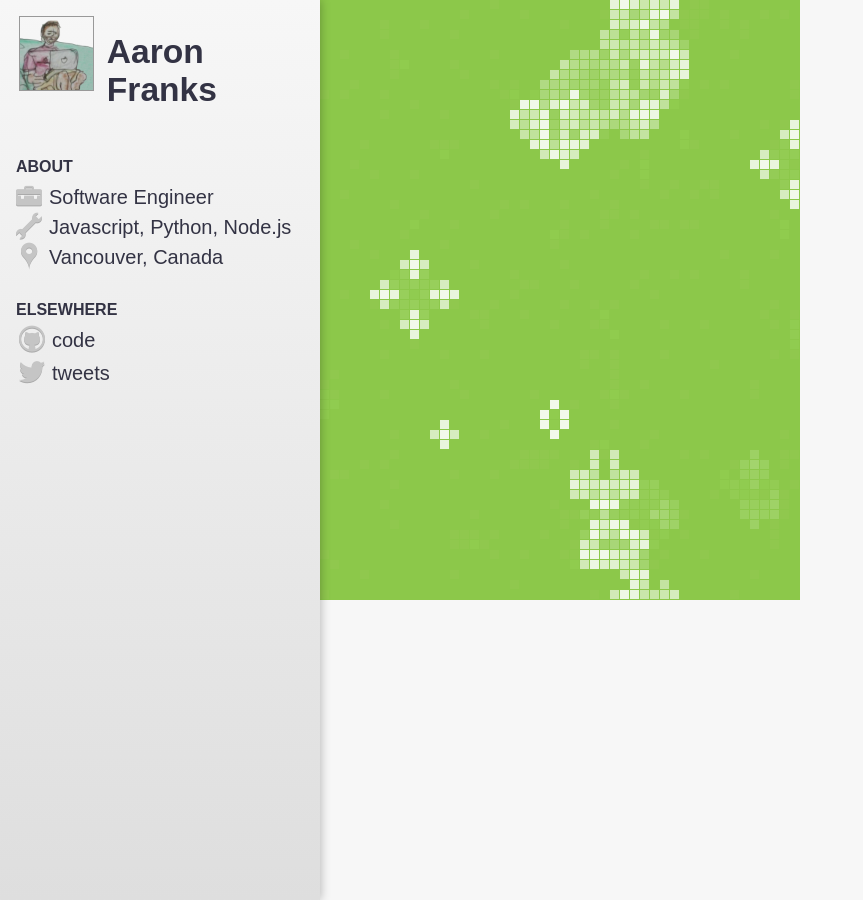
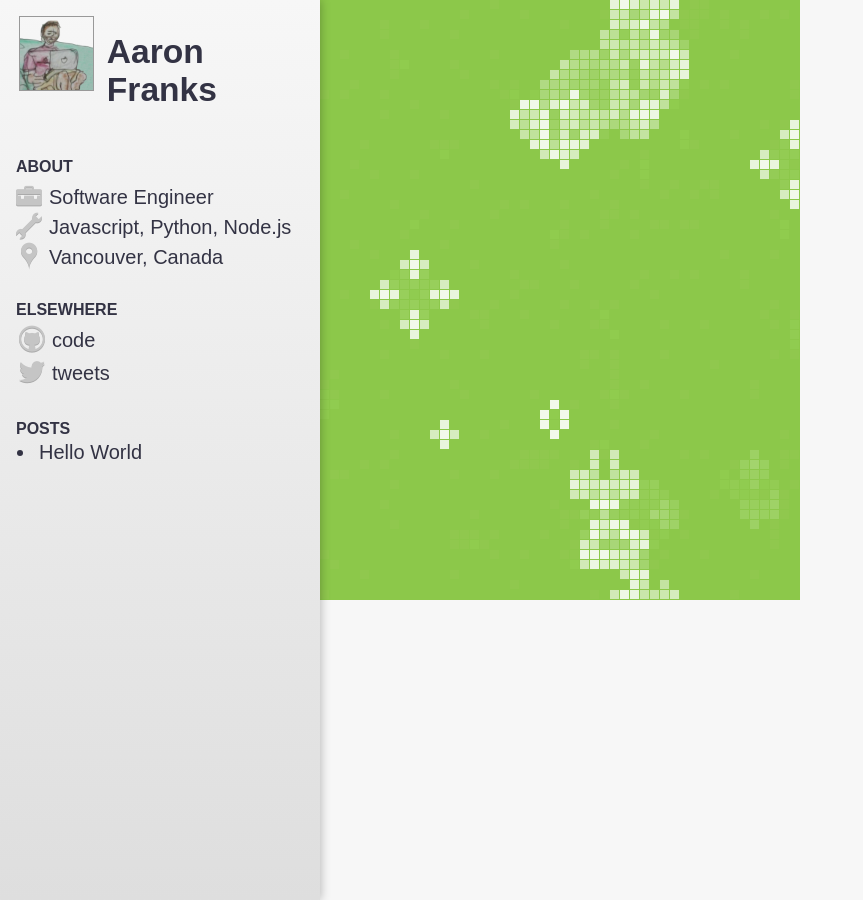
Before and after one commit to af/af.github.com, a Jekyll site: the page built from index.html, in a window 1280 px wide. Shown: the whole page, without its empty margins (0-863 px from the left). Built offline with Jekyll 4.4.1, drawn with Linux system fonts in a browser that asks for light colours; some web fonts are replaced.

Commit message:
Add posts to sidebar.

```diff
--- a/_layouts/base.html
+++ b/_layouts/base.html
@@ -18,7 +18,7 @@
         </a>
         <nav>
             <h2>About</h2>
-            <ul>
+            <ul class="about">
                 <li class="work">Software Engineer</li>
                 <li class="tools">Javascript, Python, Node.js</li>
                 <li class="location">Vancouver, Canada</li>
@@ -30,13 +30,12 @@
                 <li><a href="https://twitter.com/eh_eff" class="twitter">tweets</a></li>
             </ul>
 
-            <!--
-            <h2>Projects</h2>
-            <ul>
-                <li><a href="https://github.com/af/backprop" class="github">Backprop</a></li>
-                <li><a href="https://github.com/af/djangbone" class="github">Djangbone</a></li>
+            <h2>Posts</h2>
+            <ul class="posts">
+            {% for post in site.posts %}
+                <li><a href="{{ post.url }}">{{ post.title }}</a></li>
+            {% endfor %}
             </ul>
-            -->
         </nav>
     </header>
 
```
